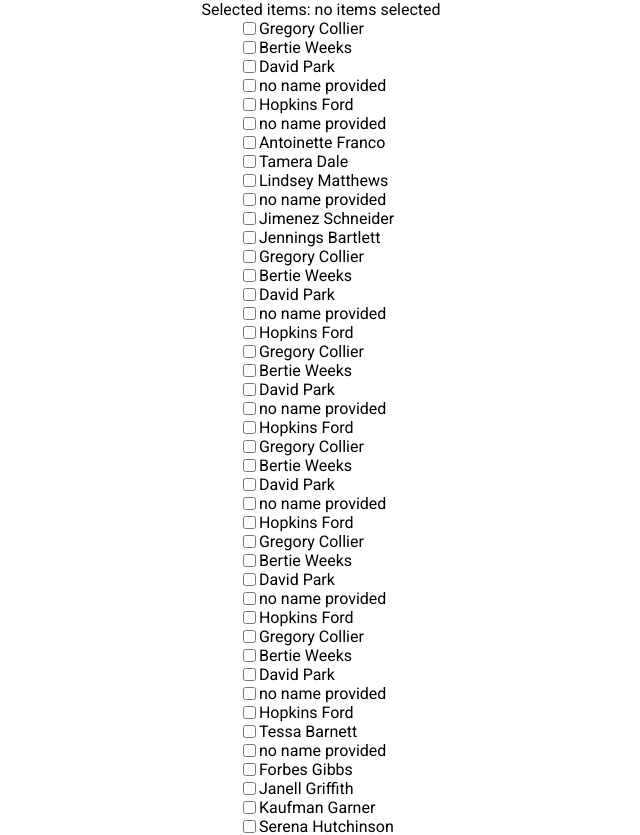
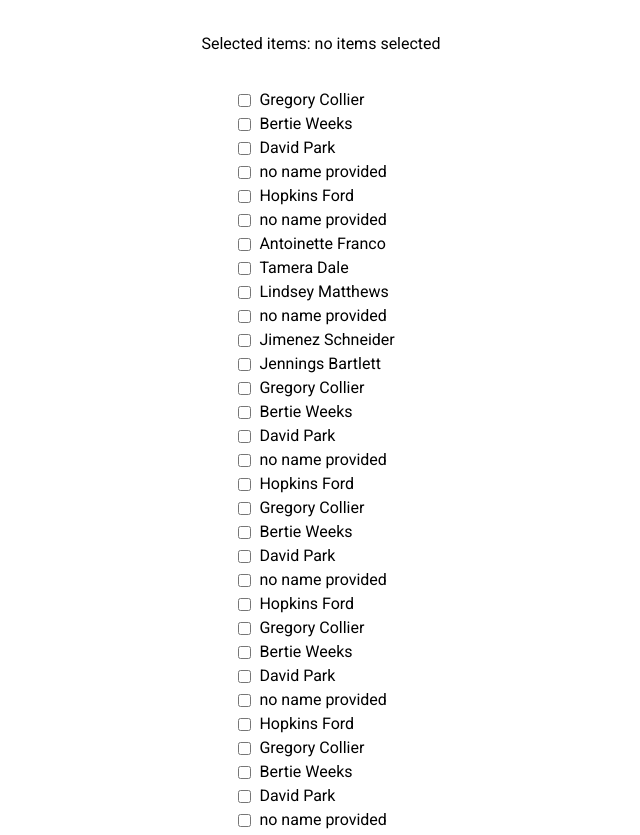
Before and after one commit to cassioscabral/react-code-test, a React (Create React App) app: page / in a window 1280 px wide. Shown: the top 835 px of the page, without its empty margins (319-959 px from the left). Built offline with nearby package versions, Linux system fonts and the light colour scheme.

Commit message:
Adds Tailwind and remove unused classes

```diff
--- a/package.json
+++ b/package.json
@@ -46,6 +46,7 @@
   "devDependencies": {
     "@typescript-eslint/eslint-plugin": "^5.29.0",
     "@typescript-eslint/parser": "^5.29.0",
+    "autoprefixer": "^10.4.7",
     "eslint": "^8.18.0",
     "eslint-config-prettier": "^8.5.0",
     "eslint-import-resolver-typescript": "^2.7.1",
@@ -53,6 +54,8 @@
     "eslint-plugin-prettier": "^4.0.0",
     "eslint-plugin-react": "^7.30.0",
     "eslint-plugin-react-hooks": "^4.6.0",
-    "prettier": "^2.7.1"
+    "postcss": "^8.4.14",
+    "prettier": "^2.7.1",
+    "tailwindcss": "^3.1.4"
   }
 }
--- /dev/null
+++ b/postcss.config.js
@@ -0,0 +1,6 @@
+module.exports = {
+  plugins: {
+    tailwindcss: {},
+    autoprefixer: {},
+  },
+}
--- a/src/App.css
+++ /dev/null
@@ -1,24 +0,0 @@
-.App {
-  text-align: center;
-}
-
-.flex {
-  display: flex;
-}
-
-.flex-col {
-  display: flex;
-  flex-direction: column;
-}
-
-.justify-center {
-  justify-content: center;
-}
-
-.items-center {
-  align-items: center;
-}
-
-.w-full {
-  width: 100%;
-}
--- a/src/App.tsx
+++ b/src/App.tsx
@@ -2,8 +2,6 @@
 import { useState } from 'react'
 import List, { ItemRenderer, OnChangeHandler } from './components/List'
 import { UserInterface, listUsers } from './api/Users'
-import './App.css'
-
 
 export default function App() {
   const [selectedIndexes, setSelectedIndexes] = useState<number[]>([])
@@ -21,7 +19,7 @@ export default function App() {
     <div className='App'>
       <Header selectedIndexes={selectedIndexes} />
 
-      <div className='flex-col items-center justify-center w-full'>
+      <div className='flex flex-col items-center justify-center w-full'>
         <List<UserInterface> data={users}
           onChange={onChangeHandler}
           renderer={userRenderer} />
@@ -30,10 +28,10 @@ export default function App() {
   )
 }
 
-// --- Dumb components
+// --- dummy components
 function Header(props: { selectedIndexes: number[] }) {
   return (
-    <header className='App-header padding-8'>
+    <header className='text-center my-8'>
       Selected items: {props.selectedIndexes.join(', ') || 'no items selected'}
     </header>
   )
@@ -41,7 +39,7 @@ function Header(props: { selectedIndexes: number[] }) {
 
 function UserInfo(props: { index: number; item: UserInterface }) {
   return (
-    <div className='user-info-item'
+    <div
       key={props.index}>
       {props?.item?.name ? props.item.name : 'no name provided'}
     </div>
--- a/src/components/List/Item/Item.tsx
+++ b/src/components/List/Item/Item.tsx
@@ -3,7 +3,7 @@ import { ItemProps } from './types'
 
 function Item(props: ItemProps) {
   return (
-    <div className='flex'>
+    <div className='flex items-center space-x-2'>
       <input
         type='checkbox'
         onChange={(e: React.ChangeEvent<HTMLInputElement>) =>
--- a/src/components/List/List.tsx
+++ b/src/components/List/List.tsx
@@ -25,7 +25,7 @@ export default function List<T>(props: ListProps<T>): JSX.Element {
 
 
   return (
-    <div className='flex-col'>
+    <div className='flex flex-col'>
       {props.data.map((item, index) => {
         return (
           <MemoizedItem
--- a/src/index.css
+++ b/src/index.css
@@ -1,3 +1,7 @@
+@tailwind base;
+@tailwind components;
+@tailwind utilities;
+
 body {
   margin: 0;
   font-family: 'Roboto', 'Oxygen', 'Ubuntu',
--- /dev/null
+++ b/tailwind.config.js
@@ -0,0 +1,8 @@
+/** @type {import('tailwindcss').Config} */
+module.exports = {
+  content: ['./src/**/*.{js,jsx,ts,tsx}'],
+  theme: {
+    extend: {},
+  },
+  plugins: [],
+}
```
Also changed, not shown: 1 other file (tests, documents, lock files or other folders).
